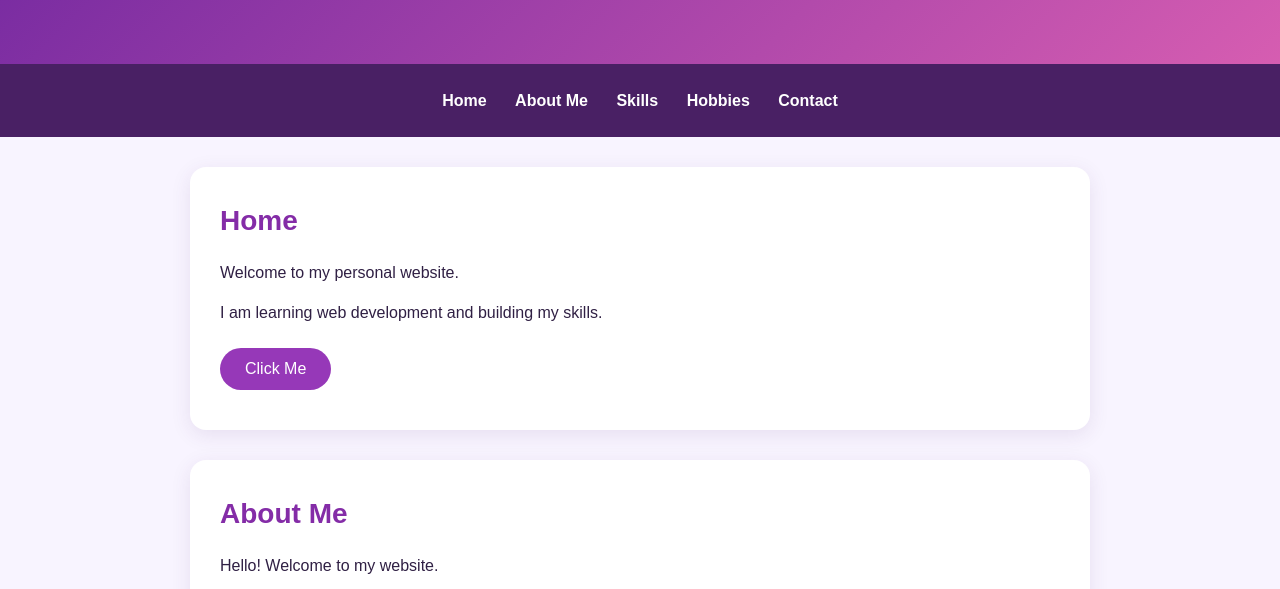
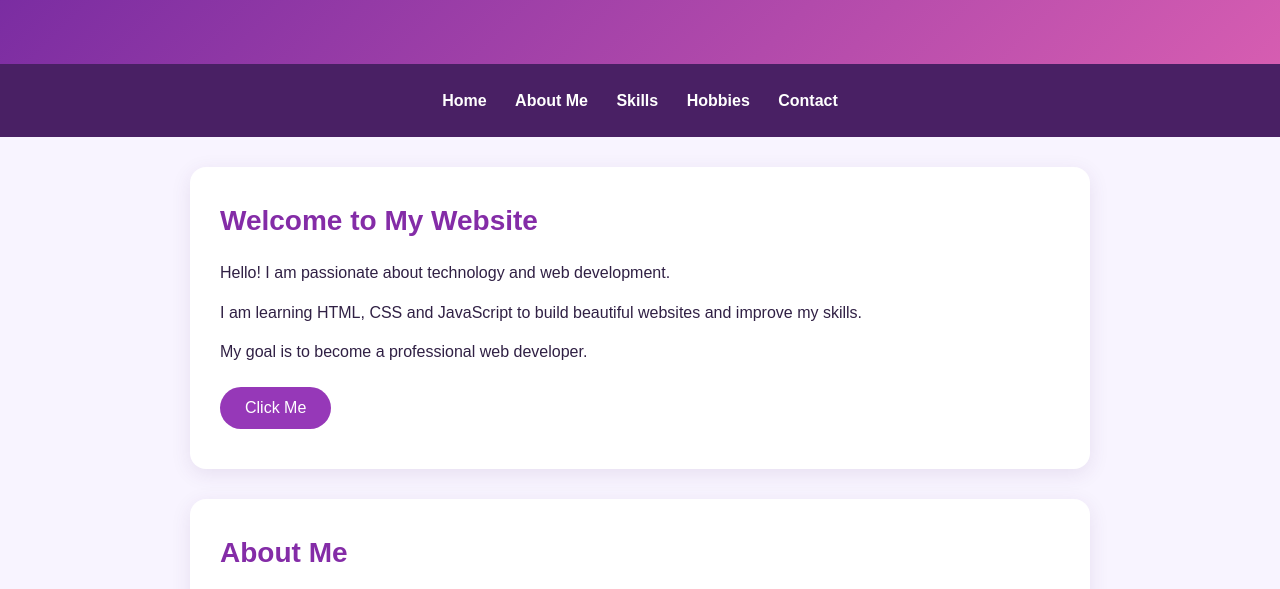
Before and after one commit to zohanchaudhary583-byte/my-website, a plain HTML site: page index.html in a window 1280 px wide. Shown: the part 184-773 px from the top of the page. Drawn offline with Linux system fonts and the light colour scheme.

Commit message:
Fix HTML structure and improve content

```diff
--- a/index.html
+++ b/index.html
@@ -151,9 +151,10 @@ input:focus, textarea:focus {
     </nav>
 
     <section id="home">
-        <h2>Home</h2>
-        <p>Welcome to my personal website.</p>
-        <p>I am learning web development and building my skills.</p>
+     <h2>Welcome to My Website</h2>
+<p>Hello! I am passionate about technology and web development.</p>
+<p>I am learning HTML, CSS and JavaScript to build beautiful websites and improve my skills.</p>
+<p>My goal is to become a professional web developer.</p>
 
         <button onclick="alert('Thank you for visiting my website!')">
             Click Me
```
